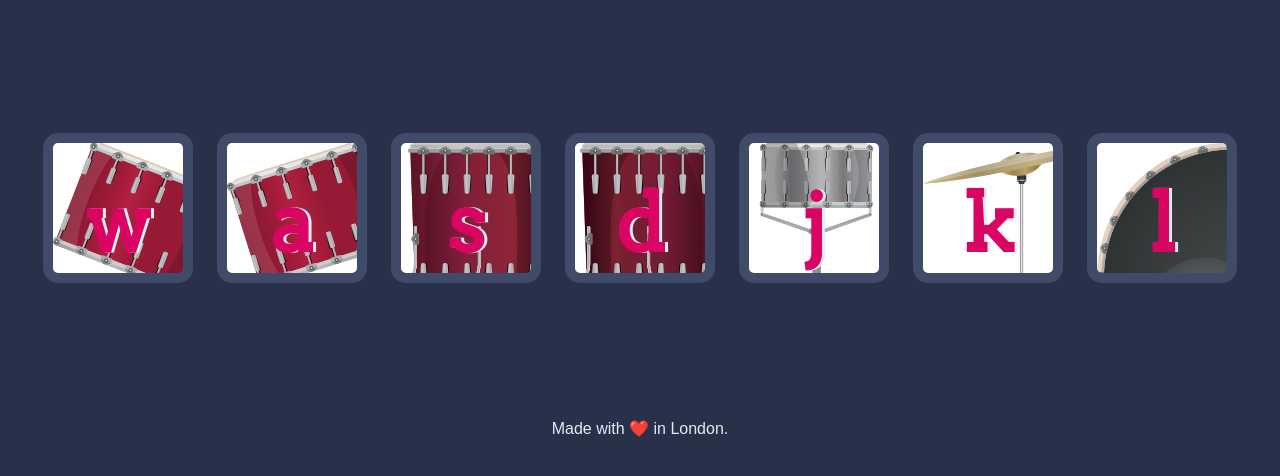
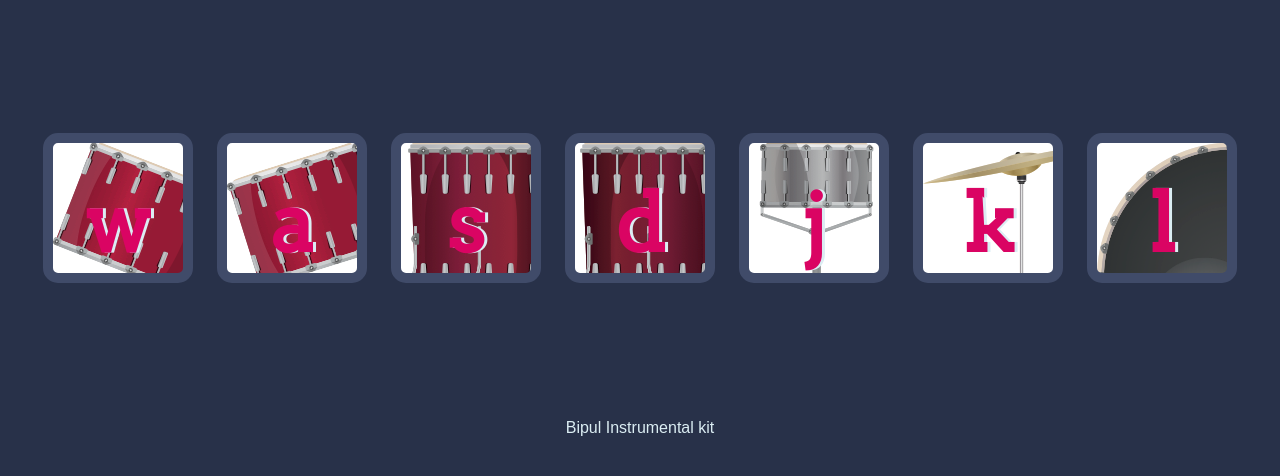
Before and after one commit to MostafijurRahman10/DrumKIt, a plain HTML site: page index.html in a window 1280 px wide. Shown: the part 156-632 px from the top of the page. Drawn offline with Linux system fonts and the light colour scheme.

Commit message:
Changed in html tag

```diff
--- a/index.html
+++ b/index.html
@@ -24,7 +24,7 @@
 <script src="index.js" charset="utf-8"></script>
 
 <footer>
-  Made with ❤️ in London.
+  Bipul Instrumental kit
 </footer>
 </body>
 </html>
```
